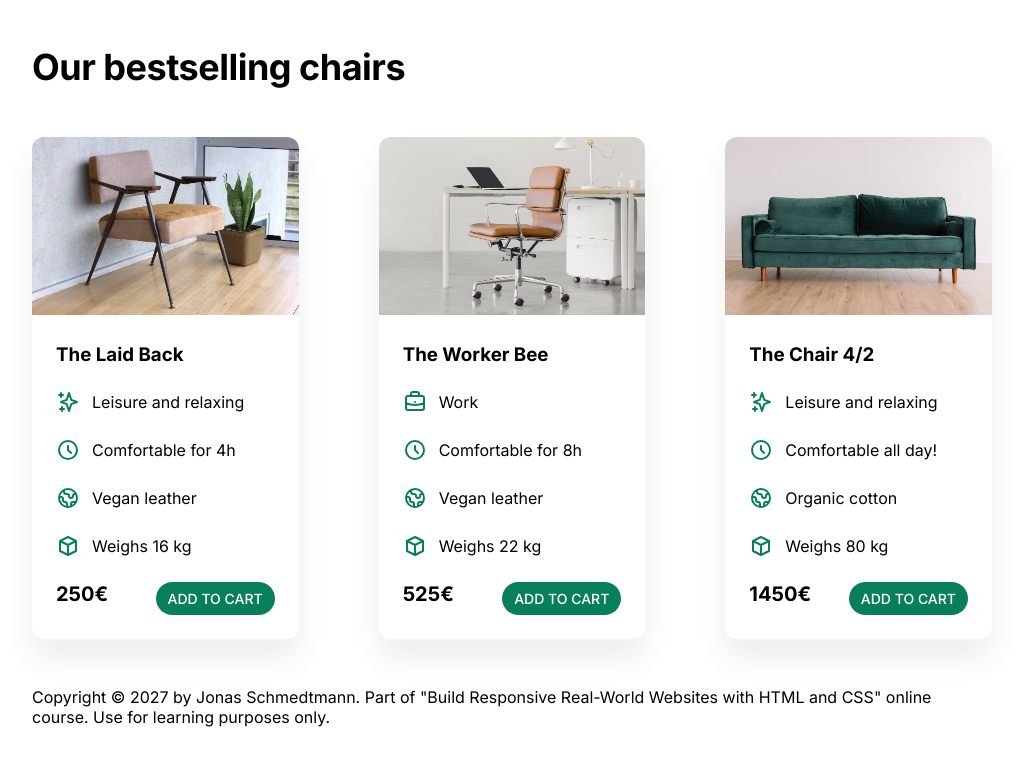
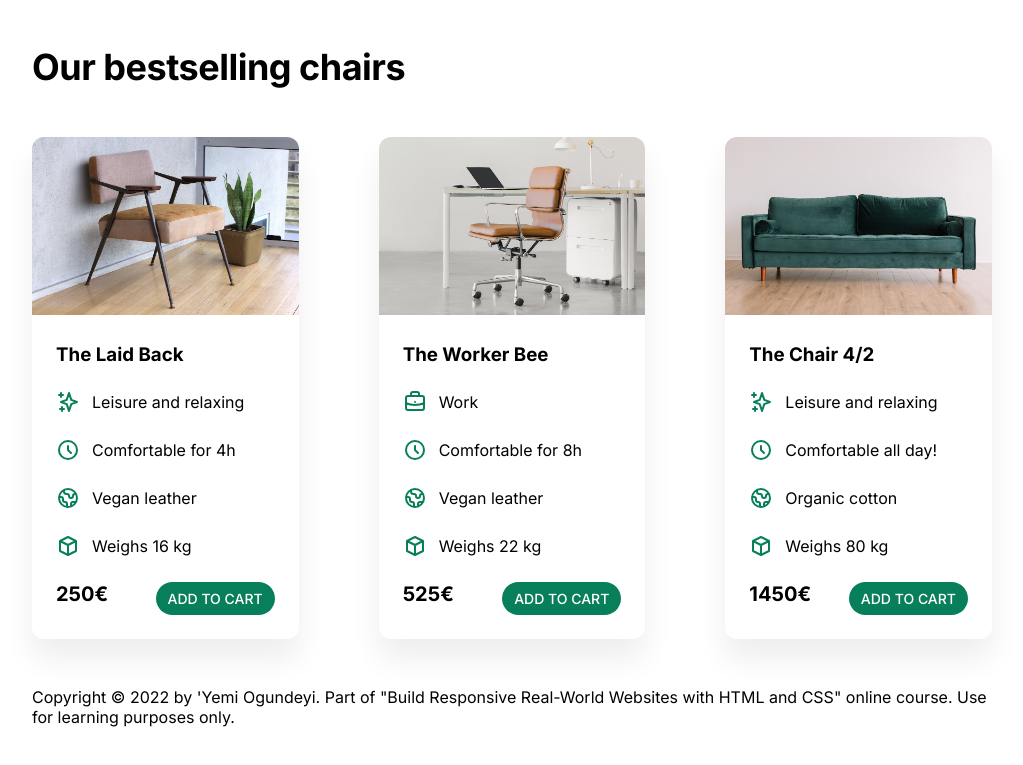
Before and after one commit to YemiOG/web-design, a plain HTML site: page index.html in a window 1280 px wide. Shown: the part 1134-1899 px from the top of the page, without its empty margins (128-1151 px from the left). Drawn offline with Linux system fonts and the light colour scheme.

Commit message:
Update index.html

```diff
--- a/index.html
+++ b/index.html
@@ -367,7 +367,7 @@
       </section>
 
       <footer>
-        Copyright &copy; 2027 by Jonas Schmedtmann. Part of "Build Responsive
+        Copyright &copy; 2022 by 'Yemi Ogundeyi. Part of "Build Responsive
         Real-World Websites with HTML and CSS" online course. Use for learning
         purposes only.
       </footer>
```
